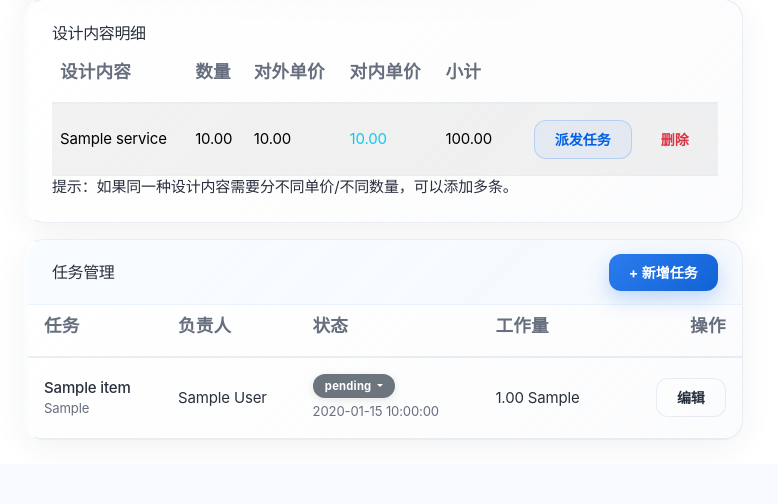
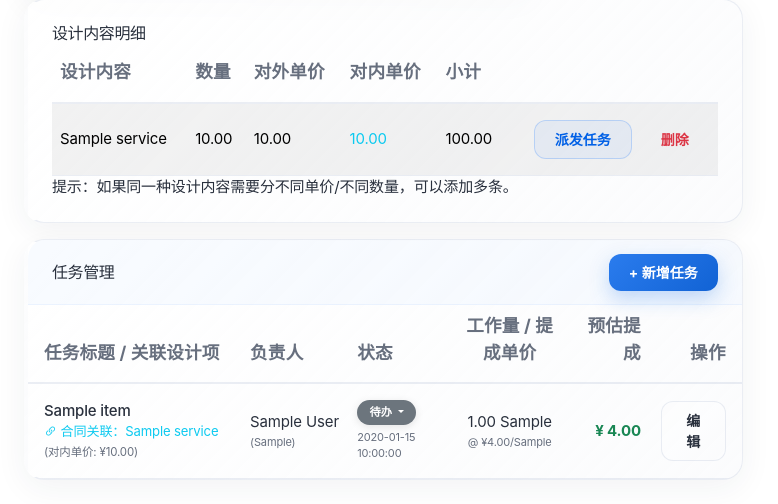
Before and after one commit to zhuoying1973/sjxgtgl, a FastAPI app: page /projects/1 in a window 1280 px wide. Shown: the part 1356-1860 px from the top of the page, without its empty margins (0-778 px from the left). Before the commit the page ends 1796 px from the top, so only its background shows below. Run offline with FastAPI, Linux system fonts and the light colour scheme; the visitor is signed in with stand-in values (Sample User, id 1); tables that the repository leaves empty hold one stand-in row (values such as "Sample post"); data that the repository does not hold is empty; some libraries are stand-ins or nearby versions.

Commit message:
feat: complete task 2 (refine financial details in project detail page)

```diff
--- a/backend/main.py
+++ b/backend/main.py
@@ -269,7 +269,7 @@ class WorkItem(Base):
     status: Mapped[str] = mapped_column(String(20), default="待办")  # 待办, 进行中, 审核中, 已完成
     source_item_id: Mapped[Optional[int]] = mapped_column(ForeignKey("project_design_items.id"), nullable=True)
 
-    # source_item: Mapped[Optional["ProjectDesignItem"]] = relationship() # Optional: add if needed later
+    source_item: Mapped[Optional["ProjectDesignItem"]] = relationship()
 
     images: Mapped[List["TaskImage"]] = relationship(back_populates="task", cascade="all, delete-orphan")
 
@@ -2578,7 +2578,10 @@ def project_detail_page(
     # Fetch tasks
     tasks = db.scalars(
         select(WorkItem)
-        .options(joinedload(WorkItem.assignee))
+        .options(
+            joinedload(WorkItem.assignee),
+            joinedload(WorkItem.source_item).joinedload(ProjectDesignItem.service)
+        )
         .where(WorkItem.project_id == project_id)
         .order_by(WorkItem.completed_at.asc(), WorkItem.id.desc())
     ).all()
@@ -2597,19 +2600,22 @@ def project_detail_page(
 
     clients_active = db.scalars(select(Client).where(Client.status == 1).order_by(Client.name)).all()
 
-    # Calculate Commissions Analysis
+    # Calculate Commissions Analysis & Task-level commission
     commission_rules = db.scalars(select(CommissionRule)).all()
     # Map (role, unit_type) -> rate
     rule_map = {(r.role, r.unit_type): r.rate_per_unit for r in commission_rules}
 
     total_commission = Decimal("0.00")
     for t in tasks:
-        # Resolve role: assignee.role
+        t.task_rate = Decimal("0.00")
+        t.task_commission = Decimal("0.00")
         if t.assignee:
             role = t.assignee.role
             ctype = t.unit_type
             rate = rule_map.get((role, ctype), Decimal("0.00"))
-            total_commission += Decimal(t.workload_units) * rate
+            t.task_rate = rate
+            t.task_commission = Decimal(t.workload_units) * rate
+            total_commission += t.task_commission
 
     project_design_fee = totals["final_total"]
     commission_ratio = Decimal("0.00")
@@ -3393,7 +3399,7 @@ def project_distribute_tasks(
             workload_units=item.quantity, # Default to item quantity
             unit_type="point", # Default to point
             source_item_id=item.id,
-            status="pending"
+            status="待办"
         )
         db.add(t)
 
@@ -3428,7 +3434,7 @@ def project_distribute_tasks(
             assigned_to_user_id=user_id,
             workload_units=wl,
             unit_type="point", # Default
-            status="pending",
+            status="待办",
             source_item_id=item.id
         )
         db.add(t)
--- a/backend/templates/project_detail.html
+++ b/backend/templates/project_detail.html
@@ -316,11 +316,12 @@
         <table class="table table-hover align-middle m-0">
           <thead class="table-light">
             <tr>
-              <th class="ps-3">任务</th>
-              <th>负责人</th>
-              <th>状态</th>
-              <th>工作量</th>
-              <th class="text-end pe-3">操作</th>
+              <th class="ps-3" style="width: 30%;">任务标题 / 关联设计项</th>
+              <th style="width: 15%;">负责人</th>
+              <th style="width: 15%;">状态</th>
+              <th class="text-center" style="width: 15%;">工作量 / 提成单价</th>
+              <th class="text-end" style="width: 12%;">预估提成</th>
+              <th class="text-end pe-3" style="width: 13%;">操作</th>
             </tr>
           </thead>
           <tbody>
@@ -329,18 +330,34 @@
             <tr>
               <td class="ps-3">
                 <div class="fw-medium">{{ t.title }}</div>
-                <div class="small text-muted">{{ t.stage }}</div>
+                {% if t.source_item and t.source_item.service %}
+                <div class="small text-info">
+                  <i class="bi bi-link-45deg"></i> 合同关联：{{ t.source_item.service.name }}
+                  {% if user.role in ['admin', 'manager'] %}
+                  <span class="text-muted small">(对内单价: ¥{{ "{:,.2f}".format(t.source_item.internal_unit_price) }})</span>
+                  {% endif %}
+                </div>
+                {% else %}
+                <div class="small text-muted"><i class="bi bi-hash"></i> 自由输入任务</div>
+                {% endif %}
               </td>
-              <td>{{ t.assignee.full_name or t.assignee.username }}</td>
+              <td>
+                <div class="d-flex flex-column">
+                  <span>{{ t.assignee.full_name or t.assignee.username }}</span>
+                  {% if t.assignee.skills %}
+                  <span class="small text-muted" style="font-size: 11px;">({{ t.assignee.skills }})</span>
+                  {% endif %}
+                </div>
+              </td>
               <td>
                 <div class="dropdown">
                   <button class="btn btn-sm dropdown-toggle badge
-                      {% if t.status == '待办' %}bg-secondary
+                      {% if t.status == '待办' or t.status == 'pending' %}bg-secondary
                       {% elif t.status == '进行中' %}bg-primary
                       {% elif t.status == '审核中' %}bg-warning text-dark
                       {% elif t.status == '已完成' %}bg-success
                       {% else %}bg-secondary{% endif %}" type="button" data-bs-toggle="dropdown" aria-expanded="false">
-                    {{ t.status }}
+                    {{ '待办' if t.status == 'pending' else t.status }}
                   </button>
                   <ul class="dropdown-menu">
                     <li>
@@ -362,15 +379,23 @@
                   </ul>
                 </div>
                 {% if t.completed_at %}
-                <div class="small text-muted mt-1">{{ t.completed_at|dt }}</div>
+                <div class="small text-muted mt-1" style="font-size: 11px;">{{ t.completed_at|dt }}</div>
                 {% endif %}
               </td>
-              <td>{{ t.workload_units }} {{ UNIT_LABELS.get(t.unit_type, t.unit_type) }}</td>
+              <td class="text-center">
+                <div>{{ t.workload_units }} {{ UNIT_LABELS.get(t.unit_type, t.unit_type) }}</div>
+                <div class="small text-muted" style="font-size: 11px;">@ ¥{{ "{:,.2f}".format(t.task_rate) }}/{{ UNIT_LABELS.get(t.unit_type, t.unit_type) }}</div>
+              </td>
+              <td class="text-end fw-bold text-success">
+                ¥ {{ "{:,.2f}".format(t.task_commission) }}
+              </td>
               <td class="text-end pe-3">
                 {% if not t.completed_at %}
+                {% if user.role in ["admin", "manager"] %}
                 <form method="post" action="/tasks/{{ t.id }}/complete" class="d-inline-block m-0">
                   <button class="btn btn-sm btn-outline-success" type="submit">完成</button>
                 </form>
+                {% endif %}
                 {% endif %}
                 {% if user.role in ["admin", "manager"] %}
                 <a href="/tasks/{{ t.id }}/edit" class="btn btn-sm btn-outline-secondary ms-1">编辑</a>
```
